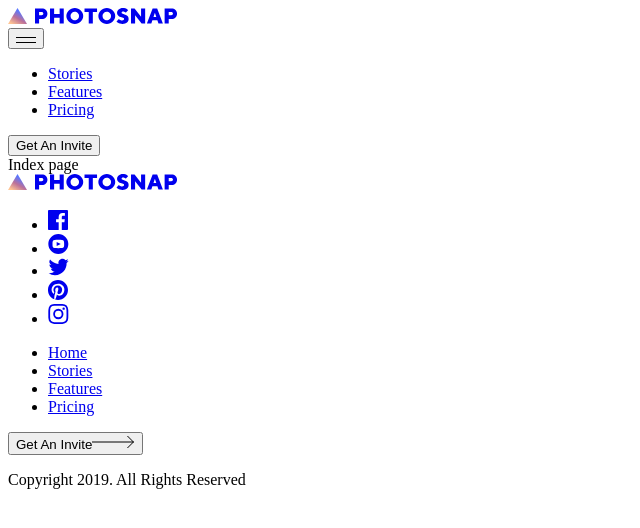
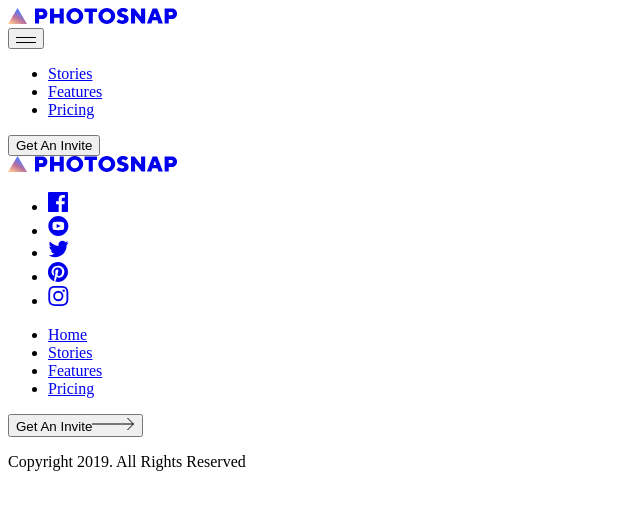
Before and after one commit to samcyn/photosnap, a Gatsby site: page / in a window 1280 px wide. Shown: the whole page, without its empty margins (0-640 px from the left). Built offline with nearby package versions, Linux system fonts and the light colour scheme; Gatsby itself is replaced by a stand-in of ours.

Commit message:
style: refactor cards components

```diff
--- a/src/components/layout/AppPageLayout.tsx
+++ b/src/components/layout/AppPageLayout.tsx
@@ -3,15 +3,11 @@ import React, { PropsWithChildren } from 'react';
 import AppNavigationBar from './AppNavigationBar';
 import AppFooter from './AppFooter';
 
-const AppPageLayout = ({ pageTitle, children }: PropsWithChildren<{
-  pageTitle: string
-}>) => {
+const AppPageLayout = ({ children }: PropsWithChildren) => {
   return (
     <>
       <AppNavigationBar />
       <main>
-        {/* <h1>{pageTitle}</h1> */}
-
         {children}
       </main>
       <AppFooter />
--- a/src/components/shared/cards/AppCardWithMain.tsx
+++ b/src/components/shared/cards/AppCardWithMain.tsx
@@ -1,7 +1,6 @@
 import React from "react";
 import AppButton from "../AppButton";
 import AppIcon from "../AppIcon";
-import { ReactNode } from "@mdx-js/react/lib";
 
 const indicatorStyles = {
   // note -- tailwind has no angle property
--- a/src/components/shared/cards/AppCardWithPhotoAndText.tsx
+++ b/src/components/shared/cards/AppCardWithPhotoAndText.tsx
@@ -87,4 +87,8 @@ const AppCardWithPhotoAndText = ({
   );
 }
 
+AppCardWithPhotoAndText.defaultProps = {
+  mode: 'default'
+};
+
 export default AppCardWithPhotoAndText;
--- a/src/pages/index.tsx
+++ b/src/pages/index.tsx
@@ -7,8 +7,8 @@ import AppSeo from "../components/AppSeo";
 
 const IndexPage: React.FC<PageProps> = () => {
   return (
-    <AppPageLayout pageTitle="Index Page">
-      <div>Index page</div>
+    <AppPageLayout>
+      <section></section>
     </AppPageLayout>
   )
 }
```
Also changed, not shown: src/components/shared/cards/index.tsx (+7 -1 lines).
